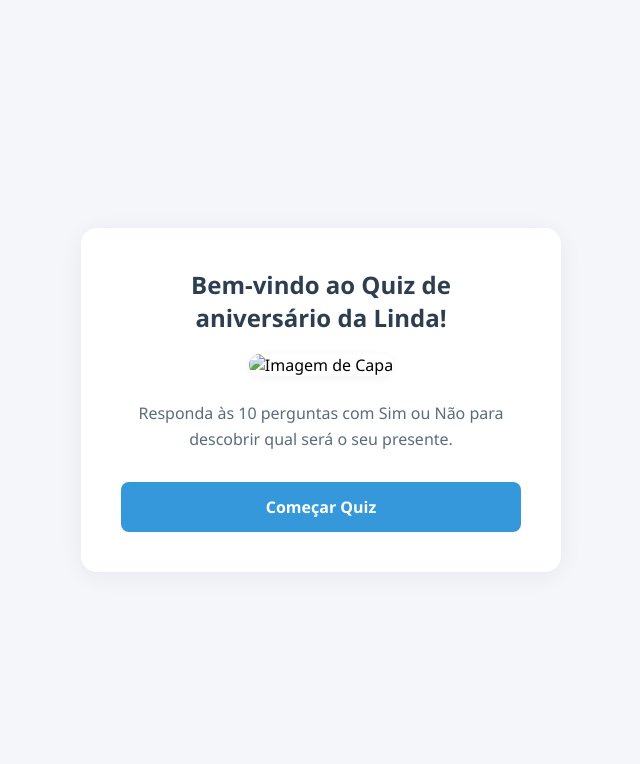
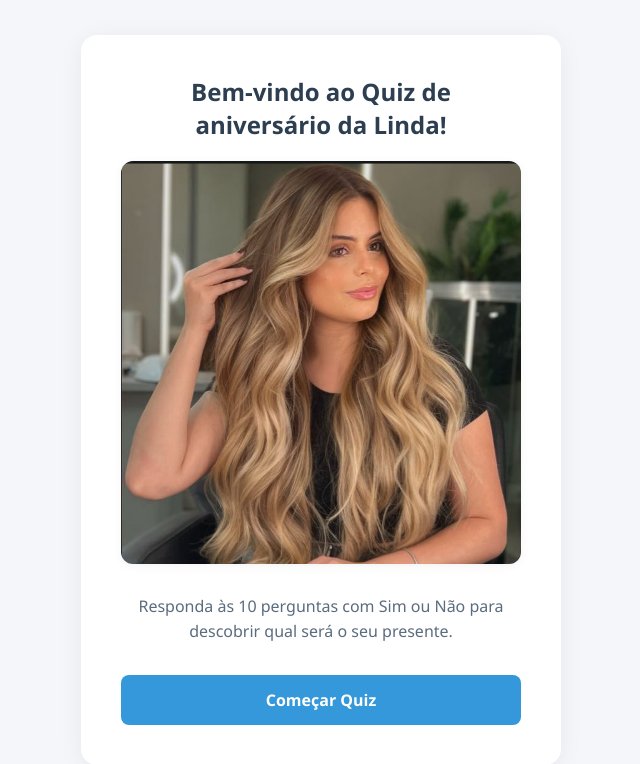
Before and after one commit to IanGS8/Projeto000000, a plain HTML site: page index.html in a window 1280 px wide. Shown: the whole page, without its empty margins (319-959 px from the left). Drawn offline with Linux system fonts and the light colour scheme.

Commit message:
Add files via upload

```diff
--- a/index.html
+++ b/index.html
@@ -10,7 +10,7 @@
     <div class="container">
         <h1>Bem-vindo ao Quiz de aniversário da Linda!</h1>
 
-        <img src="imagens/capa.png" alt="Imagem de Capa" class="quiz-img">
+        <img src="capa.png" alt="Imagem de Capa" class="quiz-img">
 
         <p>Responda às 10 perguntas com Sim ou Não para descobrir qual será o seu presente.</p>
 
```
